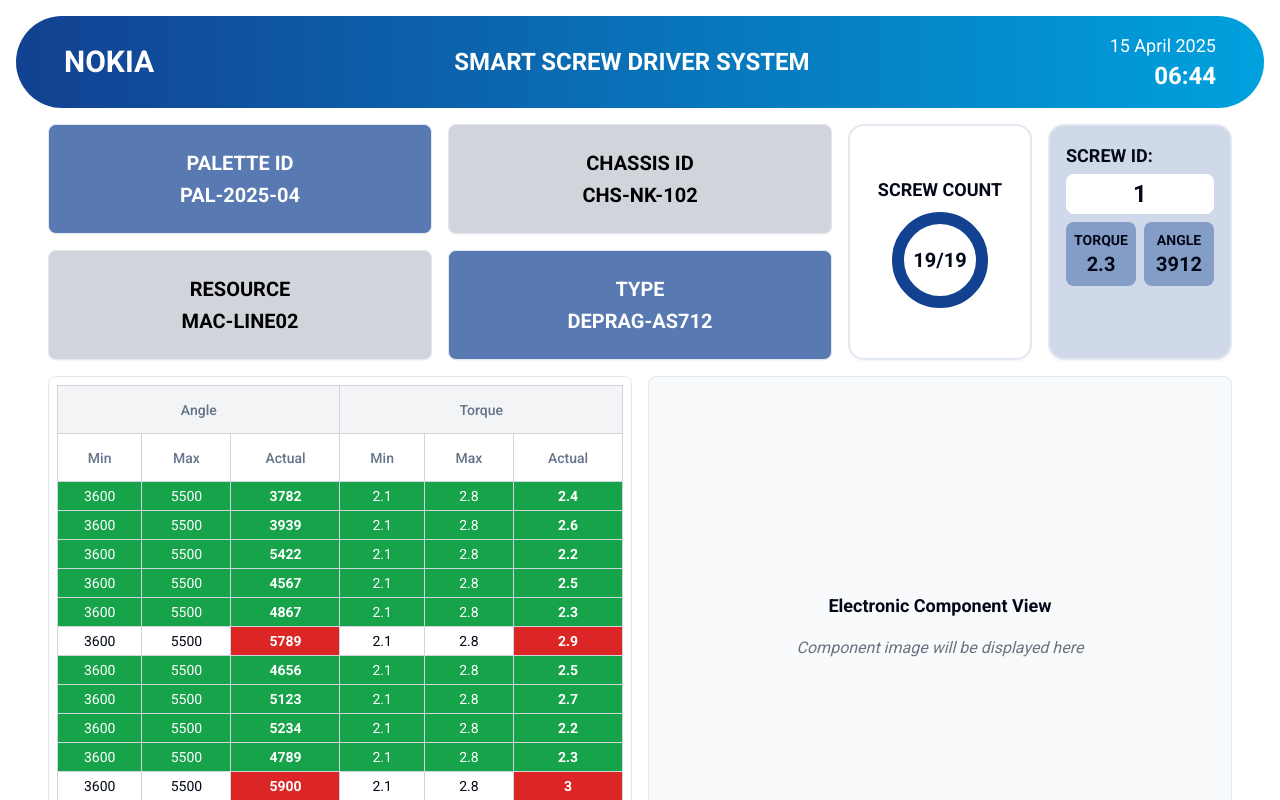
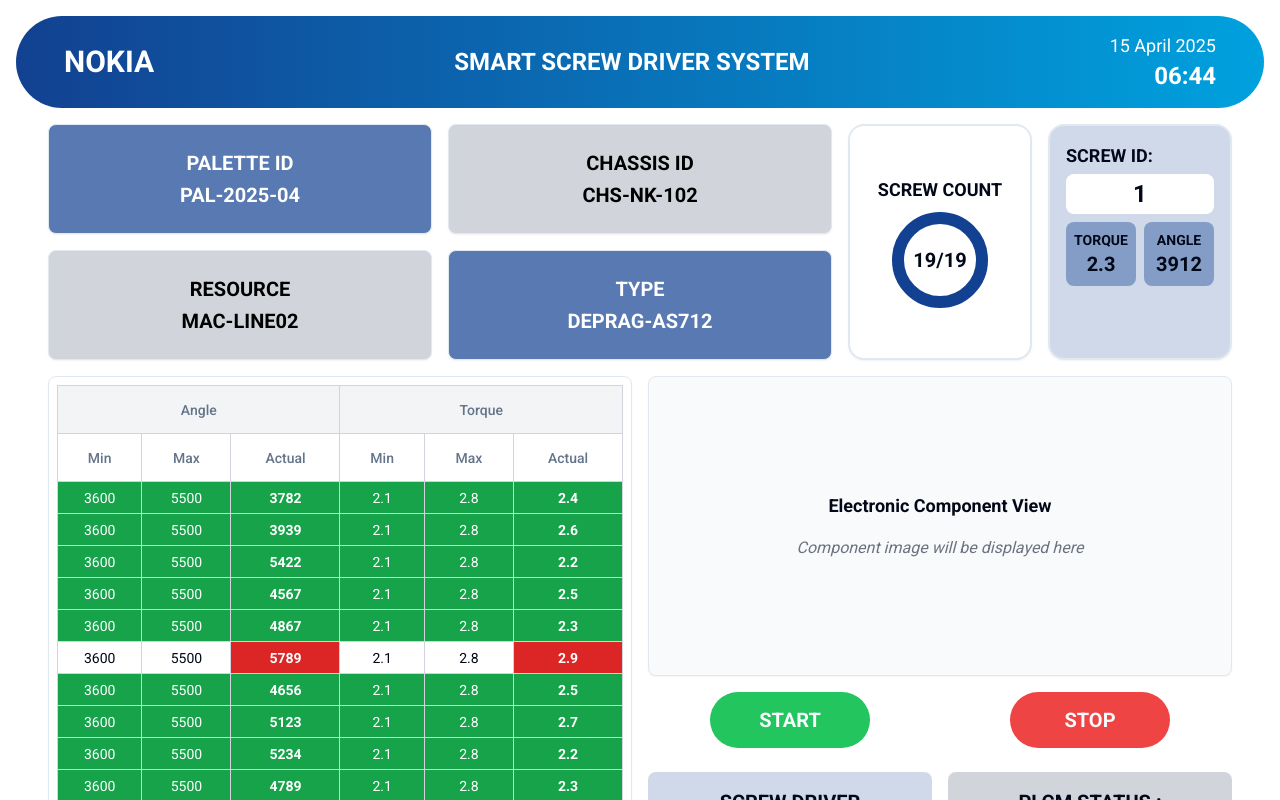
Before and after one commit to yogavarshini61/nokia-screw-vision-dashboard, a React (Vite) app: page / in a window 1280 px wide. Shown: the top 800 px of the page. Built offline with nearby package versions, Linux system fonts and the light colour scheme.

Commit message:
Refactor: Remove scrolling from DataTable
Remove the scrollable table and page to fit the content within a single page.

```diff
--- a/src/components/ChassisView.tsx
+++ b/src/components/ChassisView.tsx
@@ -3,7 +3,7 @@ import { Card } from "@/components/ui/card";
 
 const ChassisView = () => {
   return (
-    <Card className="p-4 h-[500px] flex flex-col items-center justify-center bg-gray-50">
+    <Card className="p-4 h-[300px] flex flex-col items-center justify-center bg-gray-50">
       <div className="text-center text-lg font-bold mb-4">
         Electronic Component View
       </div>
--- a/src/components/DataTable.tsx
+++ b/src/components/DataTable.tsx
@@ -1,4 +1,3 @@
-
 import { Table, TableBody, TableCell, TableHead, TableHeader, TableRow } from "@/components/ui/table";
 import { Card } from "@/components/ui/card";
 
@@ -36,8 +35,7 @@ const DataTable = () => {
   };
 
   return (
-    <Card className="p-2 overflow-auto max-h-[500px]">
-      <div className="mb-2">
+    <Card className="p-2">
       <Table className="border-collapse">
         <TableHeader>
           <TableRow>
@@ -58,33 +56,33 @@ const DataTable = () => {
           </TableRow>
         </TableHeader>
         <TableBody>
-            {screwDataItems.map((screw) => {
+          {screwDataItems.slice(0, 10).map((screw) => {
             const isAngleValid = isWithinSpec(screw.angle.actual, screw.angle.min, screw.angle.max);
             const isTorqueValid = isWithinSpec(screw.torque.actual, screw.torque.min, screw.torque.max);
 
             return (
-                <TableRow key={screw.id}>
-                  <TableCell className={`text-center py-1 px-2 border border-gray-300 ${isAngleValid ? 'bg-green-600 text-white' : ''}`}>
+              <TableRow key={screw.id} className="h-8">
+                <TableCell className={`text-center py-0.5 px-2 border border-gray-300 ${isAngleValid ? 'bg-green-600 text-white' : ''}`}>
                   {screw.angle.min}
                 </TableCell>
-                  <TableCell className={`text-center py-1 px-2 border border-gray-300 ${isAngleValid ? 'bg-green-600 text-white' : ''}`}>
+                <TableCell className={`text-center py-0.5 px-2 border border-gray-300 ${isAngleValid ? 'bg-green-600 text-white' : ''}`}>
                   {screw.angle.max}
                 </TableCell>
                 <TableCell
-                    className={`text-center py-1 px-2 border border-gray-300 font-bold ${
+                  className={`text-center py-0.5 px-2 border border-gray-300 font-bold ${
                     isAngleValid ? 'bg-green-600 text-white' : 'bg-red-600 text-white'
                   }`}
                 >
                   {screw.angle.actual}
                 </TableCell>
-                  <TableCell className={`text-center py-1 px-2 border border-gray-300 ${isTorqueValid ? 'bg-green-600 text-white' : ''}`}>
+                <TableCell className={`text-center py-0.5 px-2 border border-gray-300 ${isTorqueValid ? 'bg-green-600 text-white' : ''}`}>
                   {screw.torque.min}
                 </TableCell>
-                  <TableCell className={`text-center py-1 px-2 border border-gray-300 ${isTorqueValid ? 'bg-green-600 text-white' : ''}`}>
+                <TableCell className={`text-center py-0.5 px-2 border border-gray-300 ${isTorqueValid ? 'bg-green-600 text-white' : ''}`}>
                   {screw.torque.max}
                 </TableCell>
                 <TableCell
-                    className={`text-center py-1 px-2 border border-gray-300 font-bold ${
+                  className={`text-center py-0.5 px-2 border border-gray-300 font-bold ${
                     isTorqueValid ? 'bg-green-600 text-white' : 'bg-red-600 text-white'
                   }`}
                 >
@@ -95,7 +93,6 @@ const DataTable = () => {
           })}
         </TableBody>
       </Table>
-      </div>
     </Card>
   );
 };
--- a/src/pages/Index.tsx
+++ b/src/pages/Index.tsx
@@ -8,9 +8,9 @@ import ControlPanel from "@/components/ControlPanel";
 
 const Index = () => {
   return (
-    <div className="min-h-screen bg-white font-roboto p-4">
+    <div className="h-screen bg-white font-roboto p-4">
       <Header />
-      <div className="container mx-auto">
+      <div className="container mx-auto h-[calc(100vh-6rem)]">
         <div className="grid grid-cols-3 gap-4 mb-4">
           <div className="col-span-2">
             <InputPanel />
@@ -19,7 +19,7 @@ const Index = () => {
             <ScrewInfo />
           </div>
         </div>
-        <div className="grid grid-cols-2 gap-4 mb-4">
+        <div className="grid grid-cols-2 gap-4">
           <DataTable />
           <div className="flex flex-col gap-4">
             <ChassisView />
```
Lines whose indentation alone changed are shown as unchanged.
